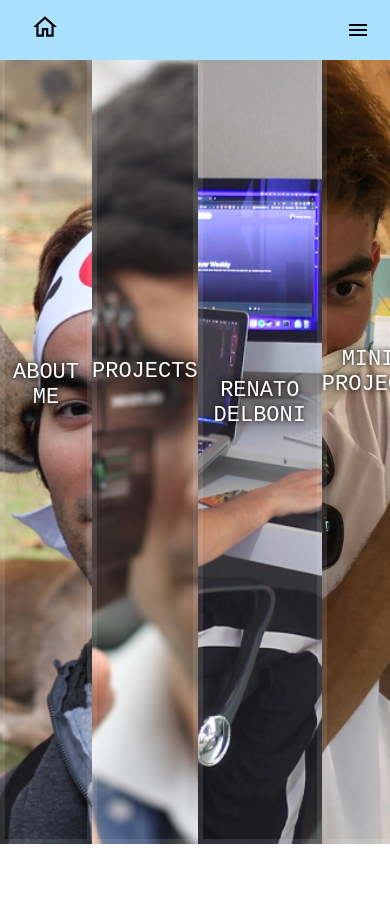
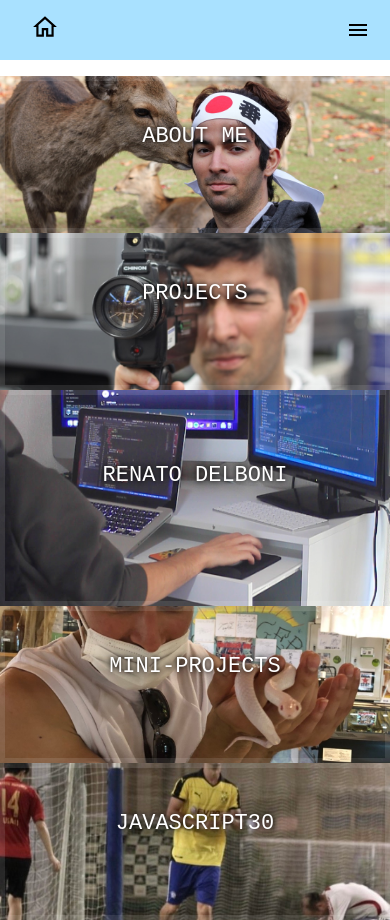
Before and after one commit to Netsujr/renato-react-portfolio, a React (Create React App) app: page / in a window 390 px wide. Before the commit the page ends 844 px from the top, so only its background shows below. Built offline with nearby package versions, Linux system fonts and the light colour scheme.

Commit message:
made mobile friendly

```diff
--- a/src/components/Home/Home.js
+++ b/src/components/Home/Home.js
@@ -68,6 +68,11 @@ const Panels = styled.div`
     max-width: 100vw;
     overflow: hidden;
     display: flex;
+    @media (max-width : 768px) {
+      flex-direction: column;
+      max-height: 100vh;
+      margin-top: 9vh;
+    }
 
     p:first-child {
       transition-delay: 0.5s;
@@ -94,6 +99,9 @@ const Panels = styled.div`
       transition-delay: 0.5s;
       transform: translateY(100%);
       /* border: 2px solid red; */
+      @media (max-width : 768px) {
+        transform: translateY(35%);
+      }
     }
 
     p:nth-child(2) {
@@ -116,6 +124,9 @@ const ContactIcons = styled.div`
       background: white;
       border-radius: 10%;
       padding: 2px;
+      @media (max-width : 768px) {
+        height: 30px;
+      }
 
       &:hover {
         transition-delay: 0.5s;
--- a/src/components/Home/Panel.js
+++ b/src/components/Home/Panel.js
@@ -10,7 +10,7 @@ const Panel = ({ title, link, word, backgroundImage, extraWord }) => {
 
   return (
     <PanelContainer
-      className={isActive ? `open open-active`  : ''} onClick={toggleClass}
+      className={isActive ? `open open-active` : ''} onClick={toggleClass}
 
       backgroundImage={backgroundImage}>
       <PanelBody>
@@ -42,7 +42,6 @@ const PanelContainer = styled.div`
   justify-content: center;
   flex-direction: column;
   cursor: pointer;
-
   `
 
 const PanelBody = styled.div`
@@ -56,6 +55,7 @@ const PanelBody = styled.div`
     justify-content: center;
     align-items: center;
   }
+}
 
 p {
   text-transform: uppercase;
@@ -66,11 +66,14 @@ p {
 }
 
 p a {
-  background: rgba(0, 0, 0, 0.22);
+  background-color: rgba(0, 0, 0, 0.22);
   border-radius: 5px;
   padding: 10px;
   font-size: 24px !important;
   color: white;
   font-family: monospace;
+  @media (max-width : 768px) {
+    font-size: 14px !important;
+  }
 }
 `
```
Lines whose indentation alone changed are shown as unchanged.
